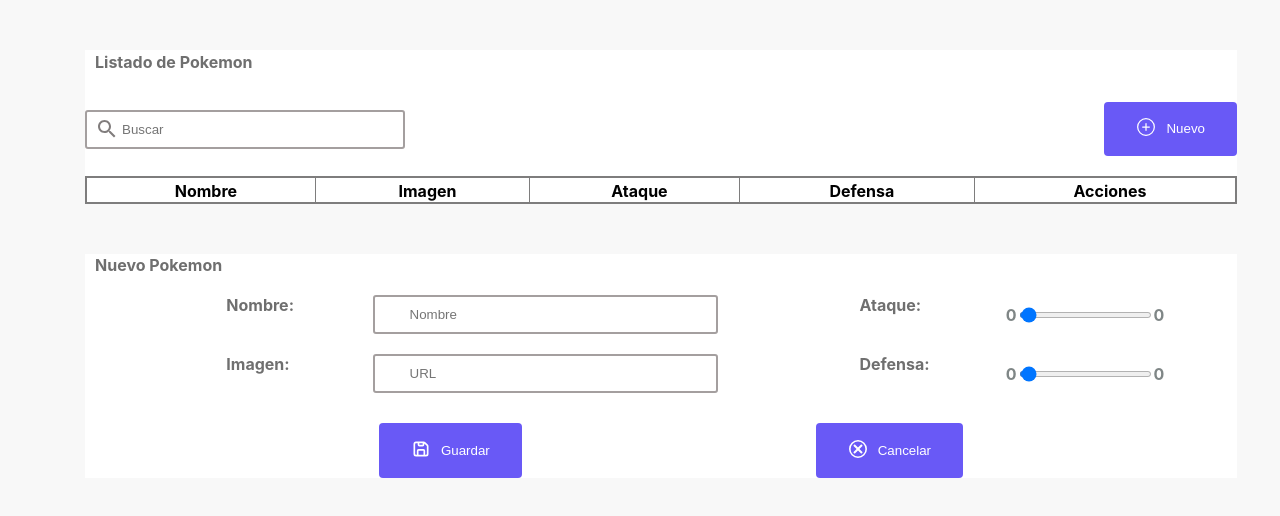
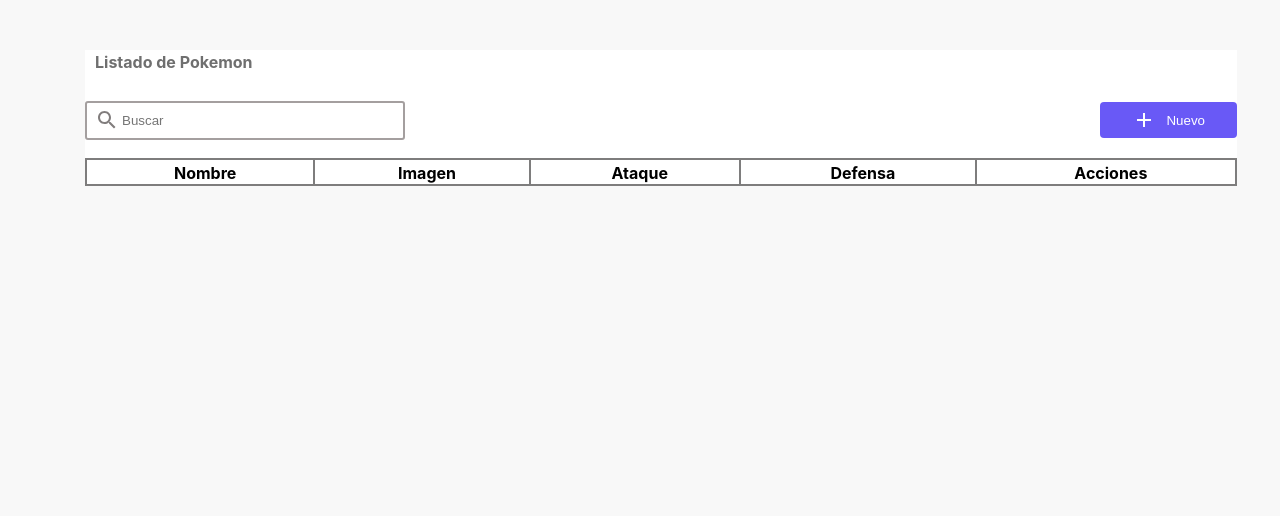
Before and after one commit to carlospuco/PokeDex, a React (Create React App) app in the folder poke-dex/: page / in a window 1280 px wide. Shown: the top 516 px of the page. Built offline with nearby package versions, Linux system fonts and the light colour scheme.

Commit message:
fixed scss

```diff
--- a/poke-dex/src/App.tsx
+++ b/poke-dex/src/App.tsx
@@ -3,6 +3,7 @@
 import Todo from './components/organisms/todo/todo';
 
 interface PokemonType{
+  id:number;
   nombre: string;
   imagen: string;
   ataque: number;
--- a/poke-dex/src/components/atoms/button/button.tsx
+++ b/poke-dex/src/components/atoms/button/button.tsx
@@ -8,7 +8,7 @@
   onClick?: () => void;
   size?:  "large";
   type?: "submit";
-  picture: string;
+  picture: React.ReactNode;
   action?: "icon"|"icon-actions";
 }
 
@@ -29,10 +29,10 @@
       type={type}
       onClick={onClick}
     >
-      <div className="button__icon">
-        <span><img src={picture} alt="button icon" width="20px"/></span>
-        <p>{children}</p>
-      </div>
+      {picture && picture }
+
+        {children}
+
     </button>
   )
 };
--- a/poke-dex/src/components/molecules/table/table.scss
+++ b/poke-dex/src/components/molecules/table/table.scss
@@ -1,11 +1,20 @@
-
-.table{
-
+.table {
   display: flex;
-    justify-content:center;
+  justify-content: center;
   align-items: center;
 
-    table, td {
+  &__element {
+    border: 2px solid;
+    color: rgb(126, 125, 125);
+    background-color: rgb(255, 255, 255);
+    padding: 15px;
+    text-align: center;
+    width: 150px;
+    width: 100%;
+    border-collapse: collapse;
+  }
+
+  &__colum {
     border: 2px solid;
     color: rgb(126, 125, 125);
     background-color: rgb(255, 255, 255);
@@ -14,22 +23,16 @@
     width: 150px;
   }
 
-    th{
-        border: 1px solid;
-        color:black;
+  &__colum-header {
+    border: 2px solid;
+    color: black;
     border-color: rgb(126, 125, 125);
     background-color: rgb(255, 255, 255);
   }
 
-      table {
-        width: 100%;
-        border-collapse: collapse;
-      }
-
-      &__tableIcon {
+  &__actions {
     display: flex;
     flex-wrap: wrap;
     justify-content: space-around;
   }
-
 }
--- a/poke-dex/src/components/molecules/table/table.tsx
+++ b/poke-dex/src/components/molecules/table/table.tsx
@@ -5,50 +5,52 @@
 import DeleteIcon from "../../../assets/delete.svg";
 import EditIcon from "../../../assets/edit.svg";
 
-interface PokemonType {
+interface Pokemon {
   nombre: string;
   imagen: string;
   ataque: number;
   defensa: number;
+  id:number;
 }
 
 interface TableProps {
-  pokemons: PokemonType[];
+  pokemons: Pokemon[];
 }
 
 const Table: FC<TableProps> = ({ pokemons }) => {
+
   return (
     <div className="table">
-      <table>
-        <tr>
-          <th>
+      <table className="table__element">
+        <tr className="table__row">
+          <th className="table__colum-header">
             <Label change="style">Nombre</Label>
           </th>
-          <th>
+          <th className="table__colum-header">
             <Label change="style">Imagen</Label>
           </th>
-          <th>
+          <th className="table__colum-header">
             <Label change="style">Ataque</Label>
           </th>
-          <th>
+          <th className="table__colum-header">
             <Label change="style">Defensa</Label>
           </th>
-          <th>
+          <th className="table__colum-header">
             <Label change="style">Acciones</Label>
           </th>
         </tr>
         {pokemons?.map((pokemon) => (
-          <tr>
-            <td>{pokemon.nombre}</td>
-            <td>
+          <tr key={pokemon.id} className="table__row" >
+            <td className="table__colum">{pokemon.nombre}</td>
+            <td className="table__colum">
               <img src={pokemon.imagen} alt="new pokemon image" width="90px" />
             </td>
-            <td>{`${pokemon.ataque}`}</td>
-            <td>{`${pokemon.defensa}`}</td>
-            <td>
-              <div className="table__tableIcon">
-                <Button action="icon-actions" picture={EditIcon}></Button>
-                <Button action="icon-actions" picture={DeleteIcon}></Button>
+            <td className="table__colum">{`${pokemon.ataque}`} </td>
+            <td className="table__colum">{`${pokemon.defensa}`}</td>
+            <td className="table__colum">
+              <div className="table__actions">
+                <Button action="icon-actions" picture={<img src={EditIcon} alt="button-icon-edit " width="20px"/>}></Button>
+                <Button action="icon-actions" picture={<img src={DeleteIcon} alt="button-icon-delete" width="20px"/>}></Button>
               </div>
             </td>
           </tr>
--- a/poke-dex/src/components/organisms/todo/todo.tsx
+++ b/poke-dex/src/components/organisms/todo/todo.tsx
@@ -7,14 +7,14 @@
 import Slider from "../../atoms/slider/slider";
 import Table from "../../molecules/table/table";
 import "./todo.scss";
-import SaveIcon from "../../../assets/save.svg"
-import CancelIcon from "../../../assets/cancel.svg"
-import AddIcon from "../../../assets/add.svg"
 import SearchIcon from '@mui/icons-material/Search';
-
+import AddIcon from '@mui/icons-material/Add';
+import SaveIcon from '@mui/icons-material/Save';
+import CancelIcon from '@mui/icons-material/Cancel';
 
 
 interface PokemonType{
+  id:number;
   nombre: string;
   imagen: string;
   ataque: number;
@@ -30,17 +30,20 @@
   pokemons,
   handleChangePokemons
 }) => {
-
+  const [id, setId] = useState<number>(0);
   const [nombre, setNombre] = useState<string>("");
   const [imagen, setImagen] = useState<string>("");
   const [ataque, setAtaque] = useState<number>(0);
   const [defensa, setDefensa] = useState<number>(0);
+  const [showForm, setShowForm] = useState<boolean>(false);
+
 
   function handleSubmit() {
     if(nombre === "" || imagen === "")
       alert("Favor lllenar todos los campos");
 
     const newPokemon = {
+      id,
       nombre,
       imagen,
       ataque,
@@ -52,11 +55,19 @@
   }
 
   function handleCancel() {
-
+    setNombre("");
+    setImagen("");
+    setAtaque(0);
+    setDefensa(0);
   }
 
   function handleCreate(): void {
+    setShowForm(!showForm);
+  }
 
+  function handleDeletePokemon(pokemon: PokemonType): void {
+    const filteredPokemons = pokemons.filter((p) => p !== pokemon);
+    handleChangePokemons(filteredPokemons);
   }
 
   return (
@@ -65,13 +76,13 @@
         <Label change="title">Listado de Pokemon</Label>
         <div className="todo--search">
           <Search children={<SearchIcon/>}></Search>
-          <Button text="Nuevo" onClick={handleCreate} picture={AddIcon} >Nuevo</Button>
+          <Button text="Nuevo" onClick={handleCreate} picture={<AddIcon/>} >Nuevo</Button>
         </div>
         <div className="todo--table">
-          <Table pokemons={pokemons} />
+          <Table pokemons={pokemons}/>
         </div>
       </div>
-      <div className="todo--header">
+      {showForm && <div className="todo--header">
         <Label change="title">Nuevo Pokemon</Label>
         <div className="todo--searchnew">
           <Label change="title">Nombre: </Label>
@@ -100,10 +111,11 @@
           />
         </div>
         <div className="todo--searchnew">
-          <Button  onClick={handleSubmit} picture={SaveIcon} >Guardar</Button>
-          <Button  onClick={handleCancel} picture={CancelIcon}>Cancelar</Button>
+          <Button  onClick={handleSubmit} picture={<SaveIcon/>} >Guardar</Button>
+          <Button  onClick={handleCancel} picture={<CancelIcon/>}>Cancelar</Button>
         </div>
-      </div>
+      </div>}
+
     </div>
   );
 };
```
Also changed, not shown: 1 other file (tests, documents, lock files or other folders). Lines whose indentation alone changed are shown as unchanged.
